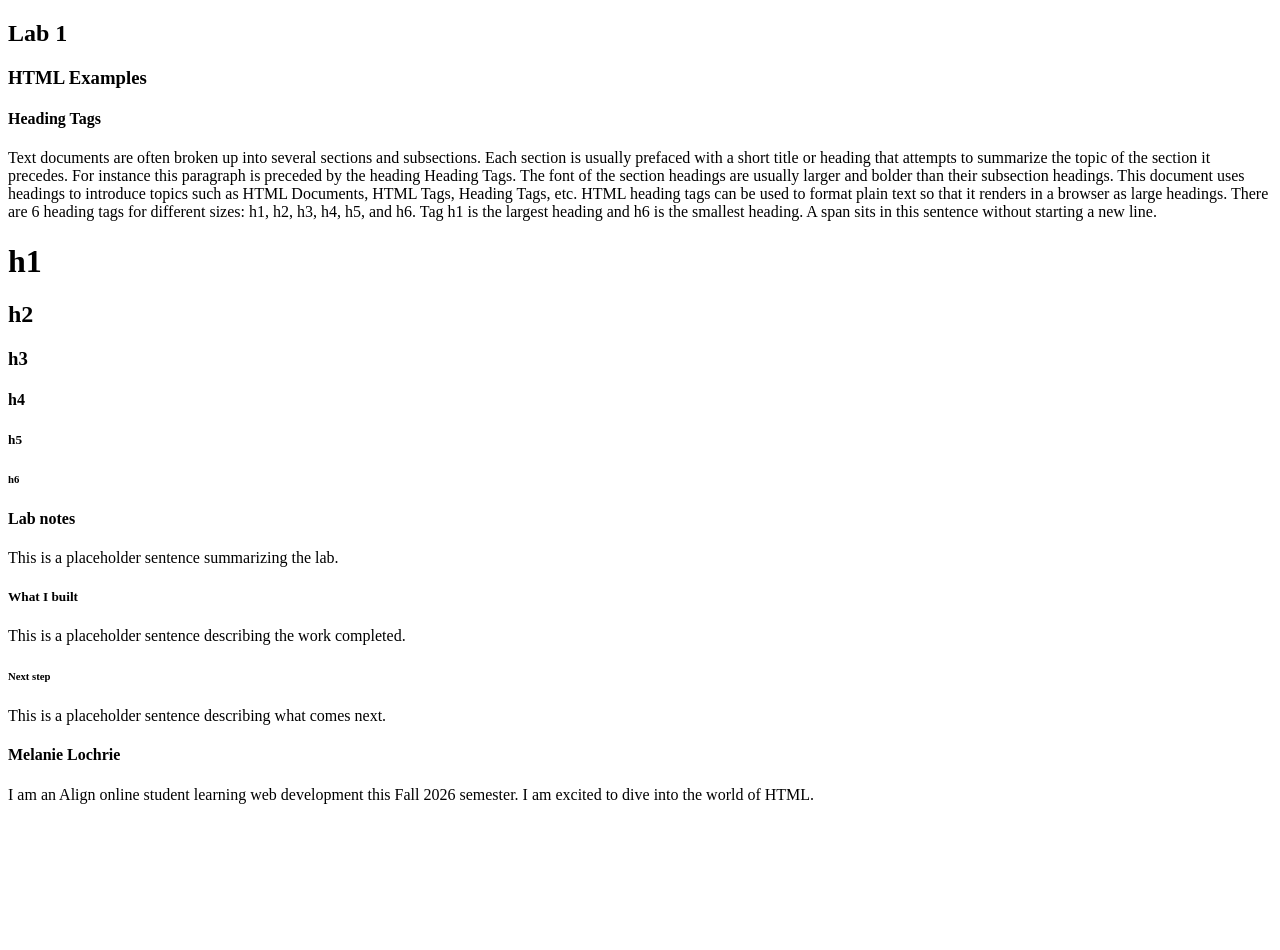
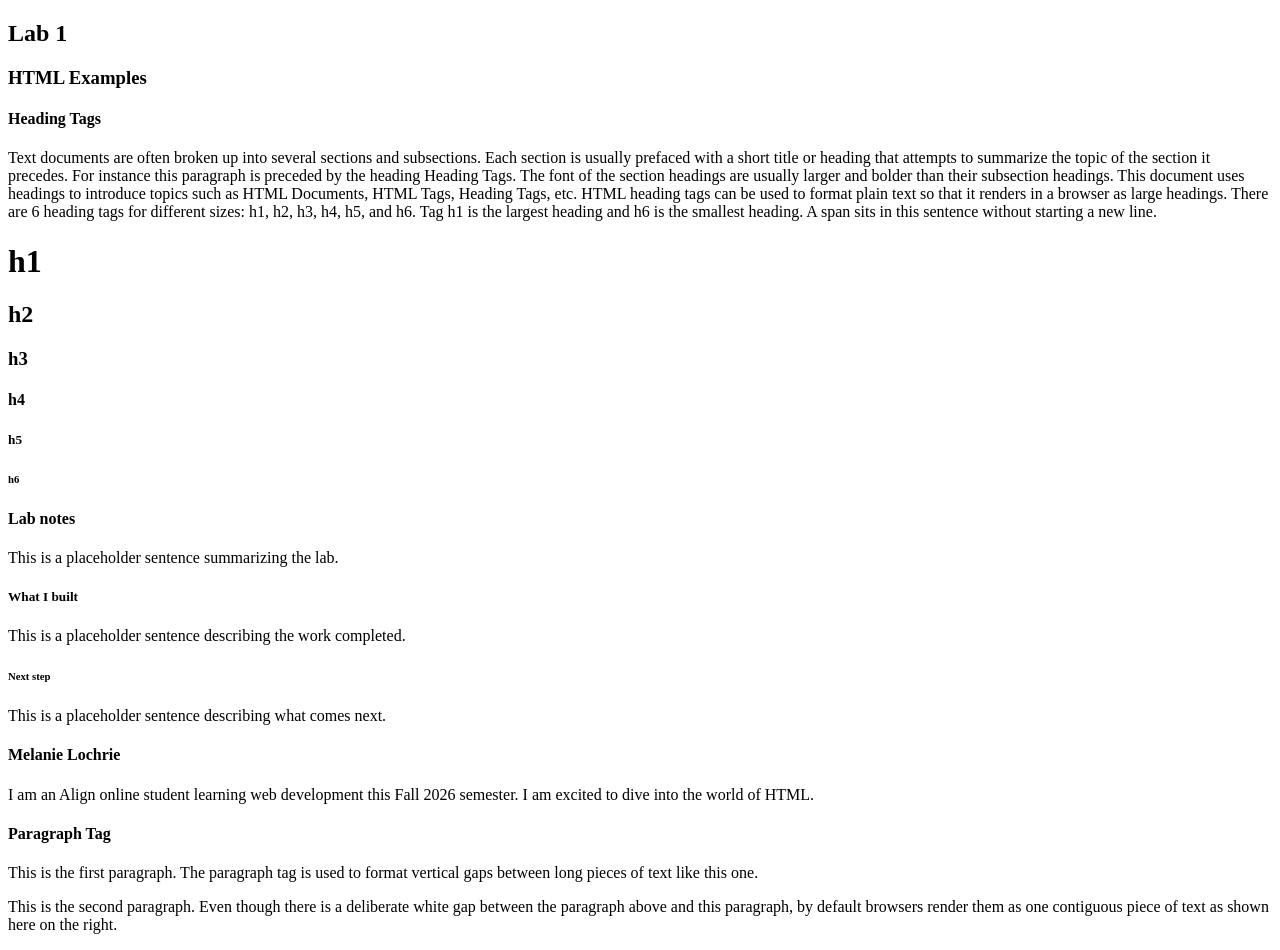
Before and after one commit to melanielochrie/kambaz-next-js-Fall-2026, a Next.js app: page /labs/lab1 in a window 1280 px wide. Shown: the top 950 px of the page. Before the commit the page ends 812 px from the top, so only its background shows below. Built offline with nearby package versions, Linux system fonts and the light colour scheme.

Commit message:
Add ParagraphTag to Lab 1

```diff
--- a/app/labs/lab1/page.tsx
+++ b/app/labs/lab1/page.tsx
@@ -7,6 +7,8 @@ export default function Lab1() {
             <h2>Lab 1</h2>
             <h3>HTML Examples</h3>
             <HeadingTags />
+            <ParagraphTag />
+
             {/* do the next exercise here */}
         </div>
     );
```
